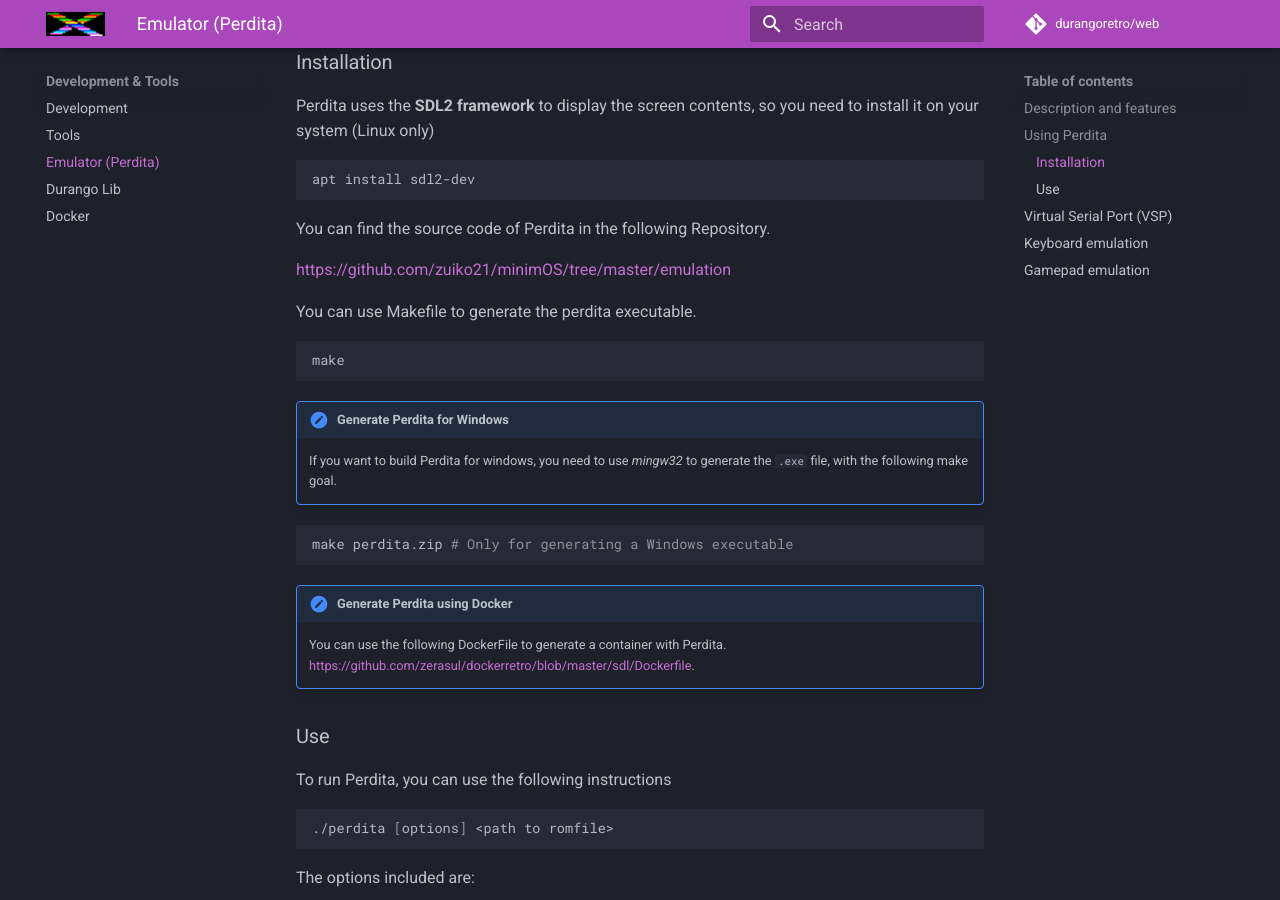
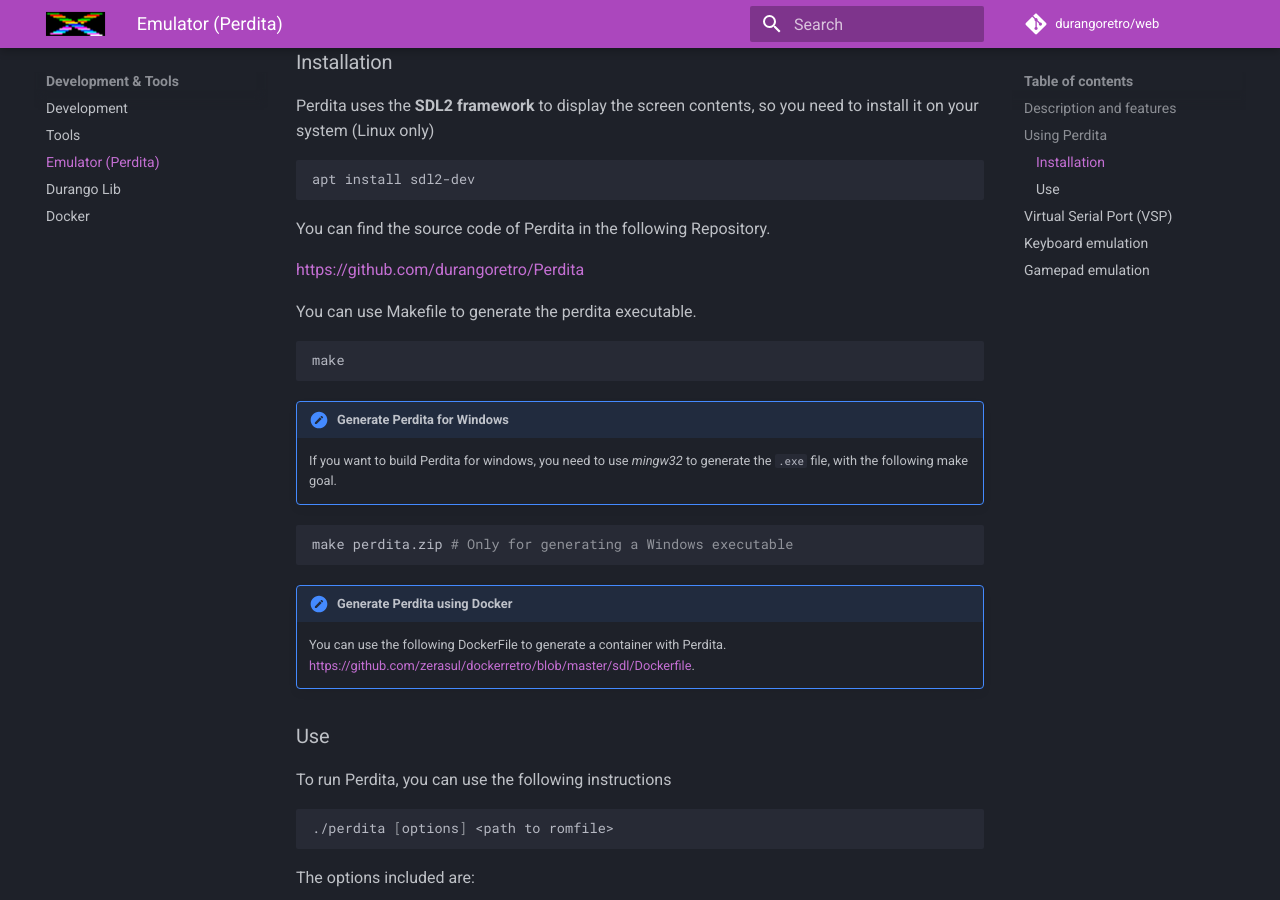
Before and after one commit to durangoretro/web, an MkDocs documentation site: the page built from docs/tools/perdita.md, in a window 1280 px wide and 900 px high, scrolled down 1227 px. Built offline with MkDocs 1.6.1 and Material for MkDocs 9.7.7, drawn with Linux system fonts in a browser that asks for light colours; comment, search, counter and statistics services are not loaded; some of the changed lines change nothing that is shown.

Commit message:
updating Perdita Repository

```diff
--- a/docs/tools/perdita.md
+++ b/docs/tools/perdita.md
@@ -26,7 +26,7 @@
 
 You can find the source code of Perdita in the following Repository.
 
-[https://github.com/zuiko21/minimOS/tree/master/emulation](https://github.com/zuiko21/minimOS/tree/master/emulation)
+[https://github.com/durangoretro/Perdita](https://github.com/durangoretro/Perdita)
 
 You can use Makefile to generate the perdita executable.
 
```
